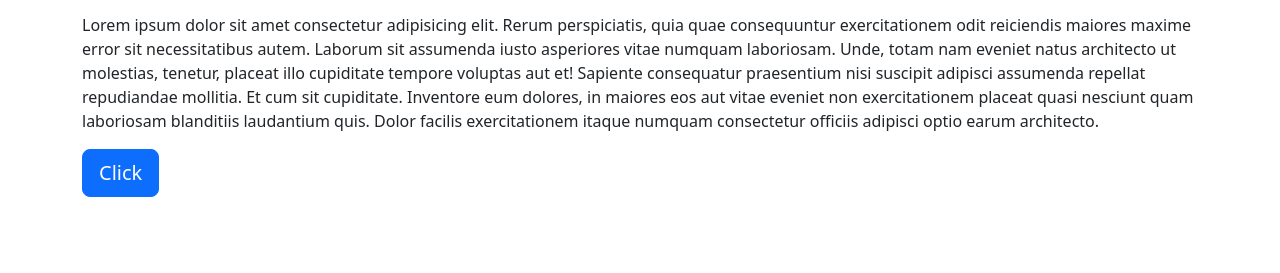
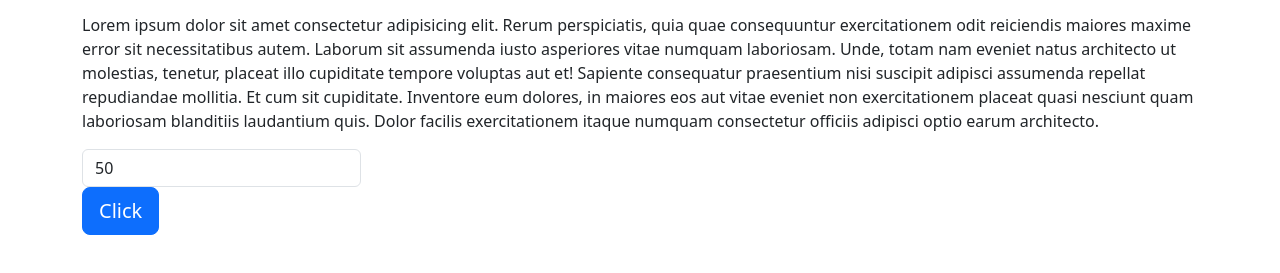
Before and after one commit to MeydhiXploit/my-portofolio, a plain HTML site: page index.html in a window 1280 px wide. Shown: the part 83-356 px from the top of the page. Drawn offline with nearby package versions, Linux system fonts and the light colour scheme.

Commit message:
i added input text number

```diff
--- a/app.js
+++ b/app.js
@@ -1,4 +1,5 @@
 var dataDiri = {
+    maximum: 50,
     identitas: [{
         "nama" : "Meydhi Ari Nugroho"
     }]
--- a/index.html
+++ b/index.html
@@ -16,6 +16,9 @@
         Unde, totam nam eveniet natus architecto ut molestias, tenetur, placeat illo cupiditate tempore voluptas aut et! Sapiente consequatur praesentium nisi suscipit adipisci assumenda repellat repudiandae mollitia. Et cum sit cupiditate.
         Inventore eum dolores, in maiores eos aut vitae eveniet non exercitationem placeat quasi nesciunt quam laboriosam blanditiis laudantium quis. Dolor facilis exercitationem itaque numquam consectetur officiis adipisci optio earum architecto.</p>
         <div>
+            <input type="number" class="form-control w-25" v-model="maximum">
+        </div>
+        <div>
             <button type="button" class="btn btn-primary text-white btn-lg">Click</button>
         </div>
     </div>
```
